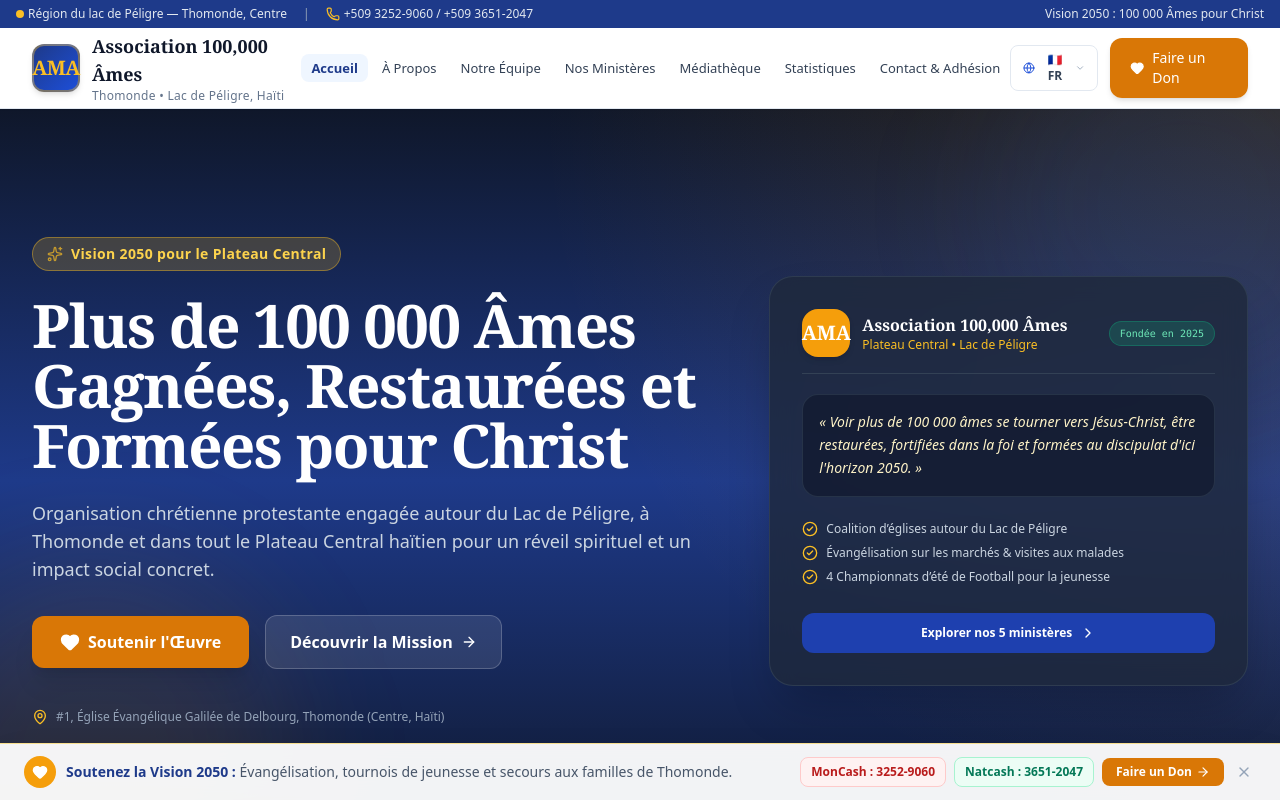
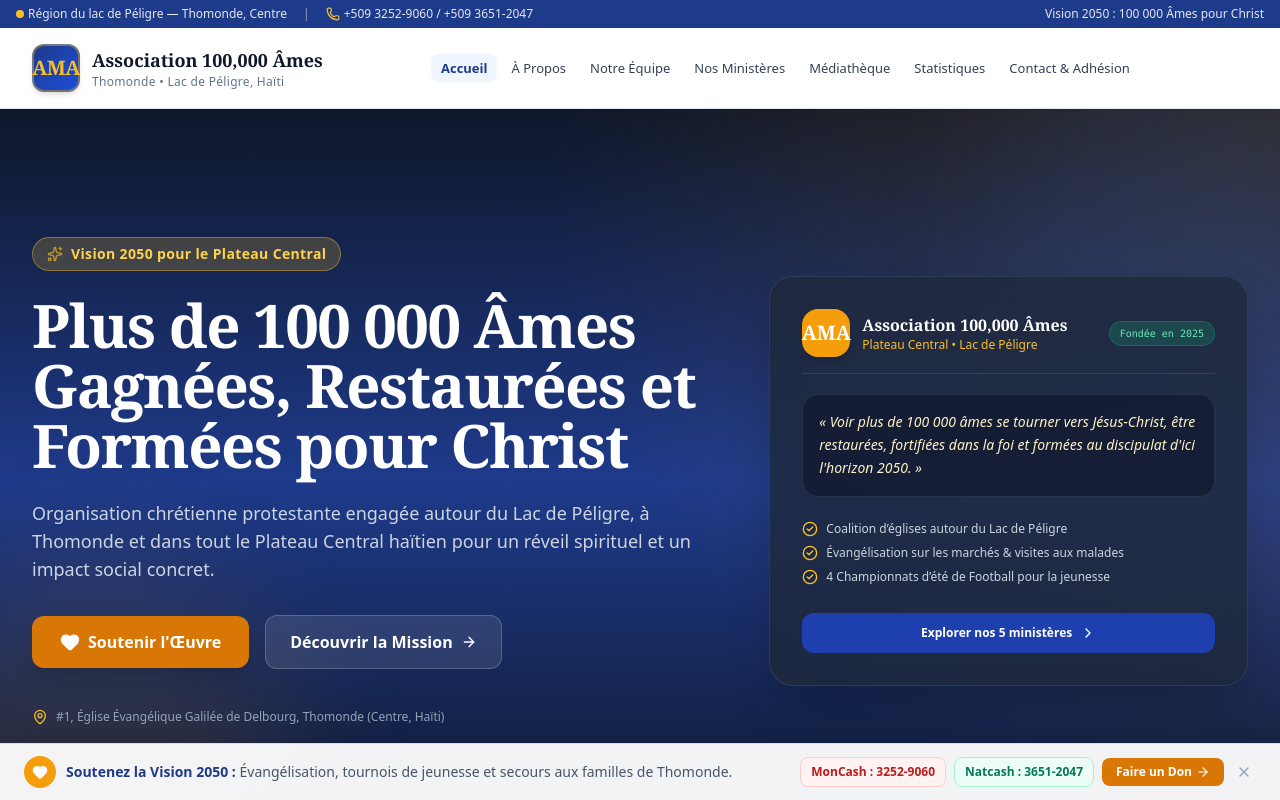
Before and after one commit to blessedwingtech/ama-web, a Next.js app: page / in a window 1280 px wide. Shown: the top 800 px of the page. Built offline with nearby package versions, Linux system fonts and the light colour scheme.

Commit message:
fix: temporarily hide donate CTA button in navbar

```diff
--- a/src/components/layout/Header.jsx
+++ b/src/components/layout/Header.jsx
@@ -110,7 +110,7 @@ export default function Header() {
           {/* Right Action Area */}
           <div className="hidden lg:flex items-center gap-2 xl:gap-3">
             {/* Language Switcher */}
-            <div className="relative">
+            <div hidden className="relative">
               <button
                 type="button"
                 onClick={() => setLangDropdownOpen(!langDropdownOpen)}
@@ -146,14 +146,14 @@ export default function Header() {
               )}
             </div>
 
-            {/* Donate CTA */}
-            <Link
+            {/* Donate CTA (Temporairement masqué) */}
+            {/* <Link
               href="/faire-un-don"
               className="flex items-center gap-2 bg-gradient-to-r from-ama-gold-600 to-amber-600 text-white px-5 py-2.5 rounded-xl font-medium text-sm shadow-md hover:shadow-lg hover:from-ama-gold-700 hover:to-amber-700 active:scale-95 transition-all"
             >
               <Heart className="w-4 h-4 fill-white" />
               <span>{t('nav.donate', 'Faire un Don')}</span>
-            </Link>
+            </Link> */}
           </div>
 
           {/* Mobile Menu & Language Button */}
@@ -170,13 +170,13 @@ export default function Header() {
               {currentLangObj.flag} {currentLangObj.code.toUpperCase()}
             </button>
 
-            <Link
+            {/* <Link
               href="/faire-un-don"
               className="flex items-center gap-1 bg-amber-600 text-white px-3 py-1.5 rounded-lg text-xs font-semibold shadow-xs"
             >
               <Heart className="w-3.5 h-3.5 fill-white" />
               <span>Don</span>
-            </Link>
+            </Link> */}
 
             <button
               type="button"
@@ -237,7 +237,7 @@ export default function Header() {
               ))}
             </div>
 
-            <div className="pt-2">
+            {/* <div className="pt-2">
               <Link
                 href="/faire-un-don"
                 onClick={() => setMobileMenuOpen(false)}
@@ -246,7 +246,7 @@ export default function Header() {
                 <Heart className="w-4 h-4 fill-white" />
                 <span>{t('nav.donate', 'Faire un Don (MonCash / Natcash / Diaspora)')}</span>
               </Link>
-            </div>
+            </div> */}
           </div>
         </div>
       )}
```
